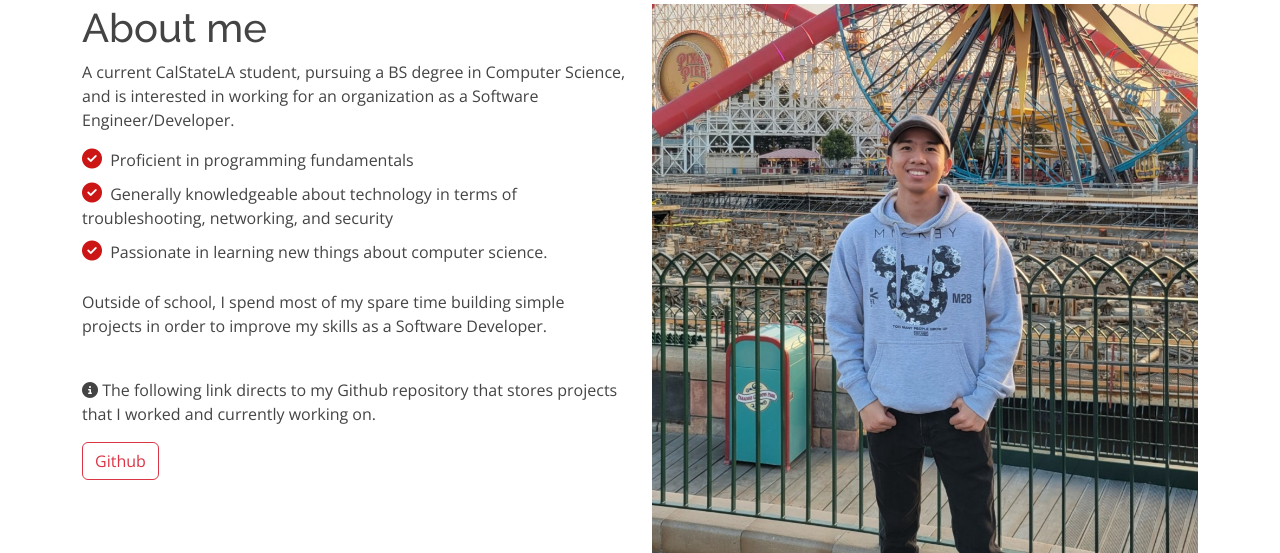
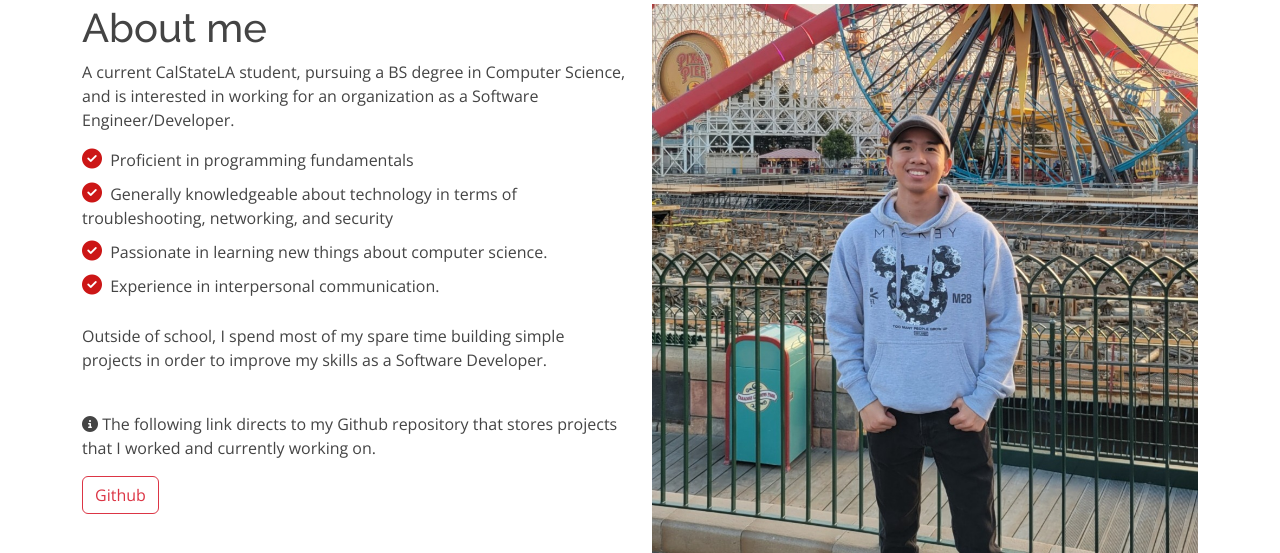
Before and after one commit to LudiJolo/Salary-Calculator, a Django app: page / in a window 1280 px wide. Shown: the part 856-1409 px from the top of the page. Run offline with Django 4.2, Linux system fonts and the light colour scheme; data comes from the database, SQL or seed files in the repository; some libraries are stand-ins or nearby versions.

Commit message:
test pull request
- updated index.html

```diff
--- a/JOLO_WEBSITE/homepage/templates/home/index.html
+++ b/JOLO_WEBSITE/homepage/templates/home/index.html
@@ -42,6 +42,9 @@
             <li>
               <i class="fa-solid fa-circle-check"></i> Passionate in learning new things about
               computer science.
+            </li>
+            <li>
+              <i class="fa-solid fa-circle-check"></i> Experience in interpersonal communication.
             </li>
           </ul>
           <p>
```
